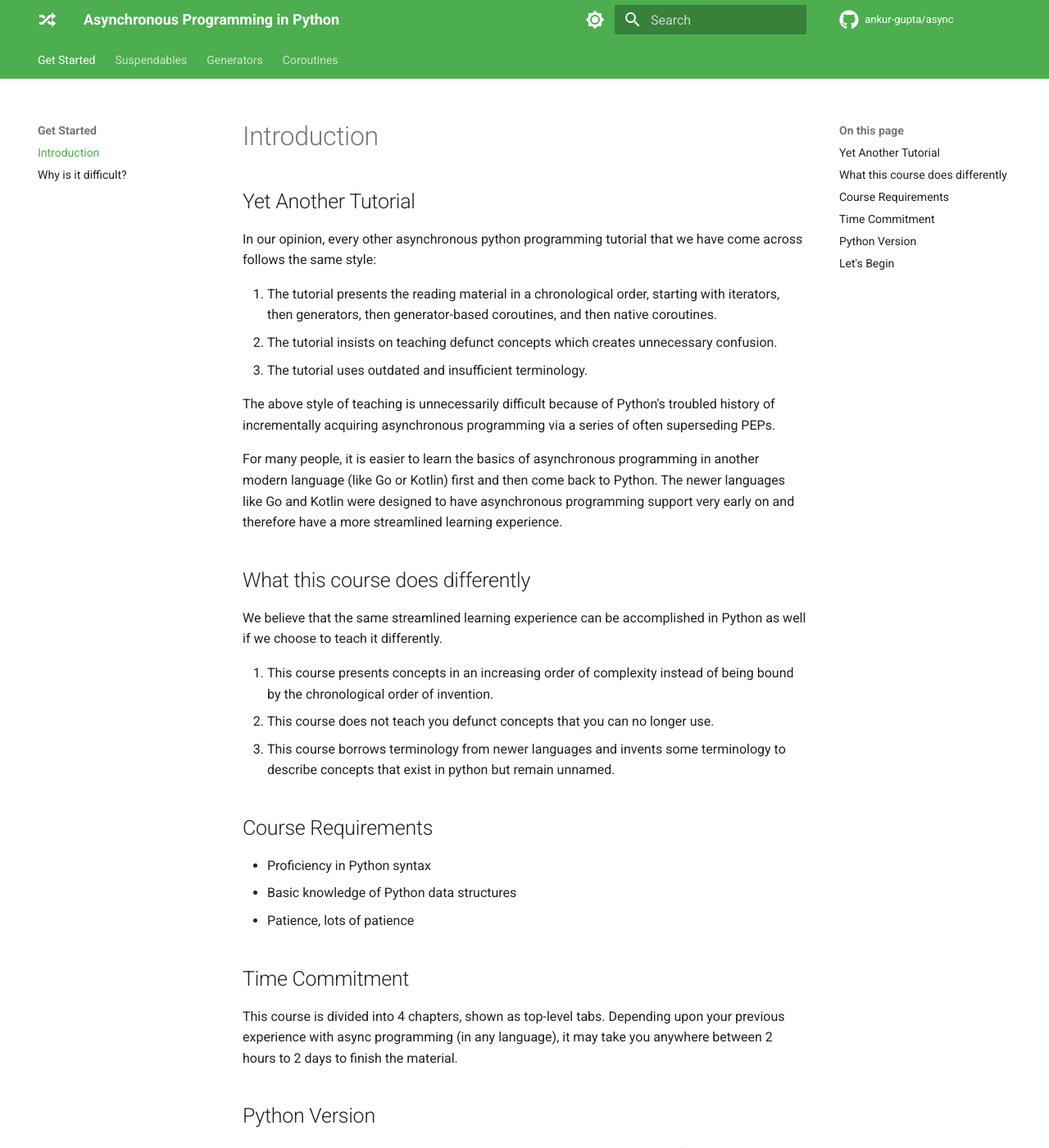
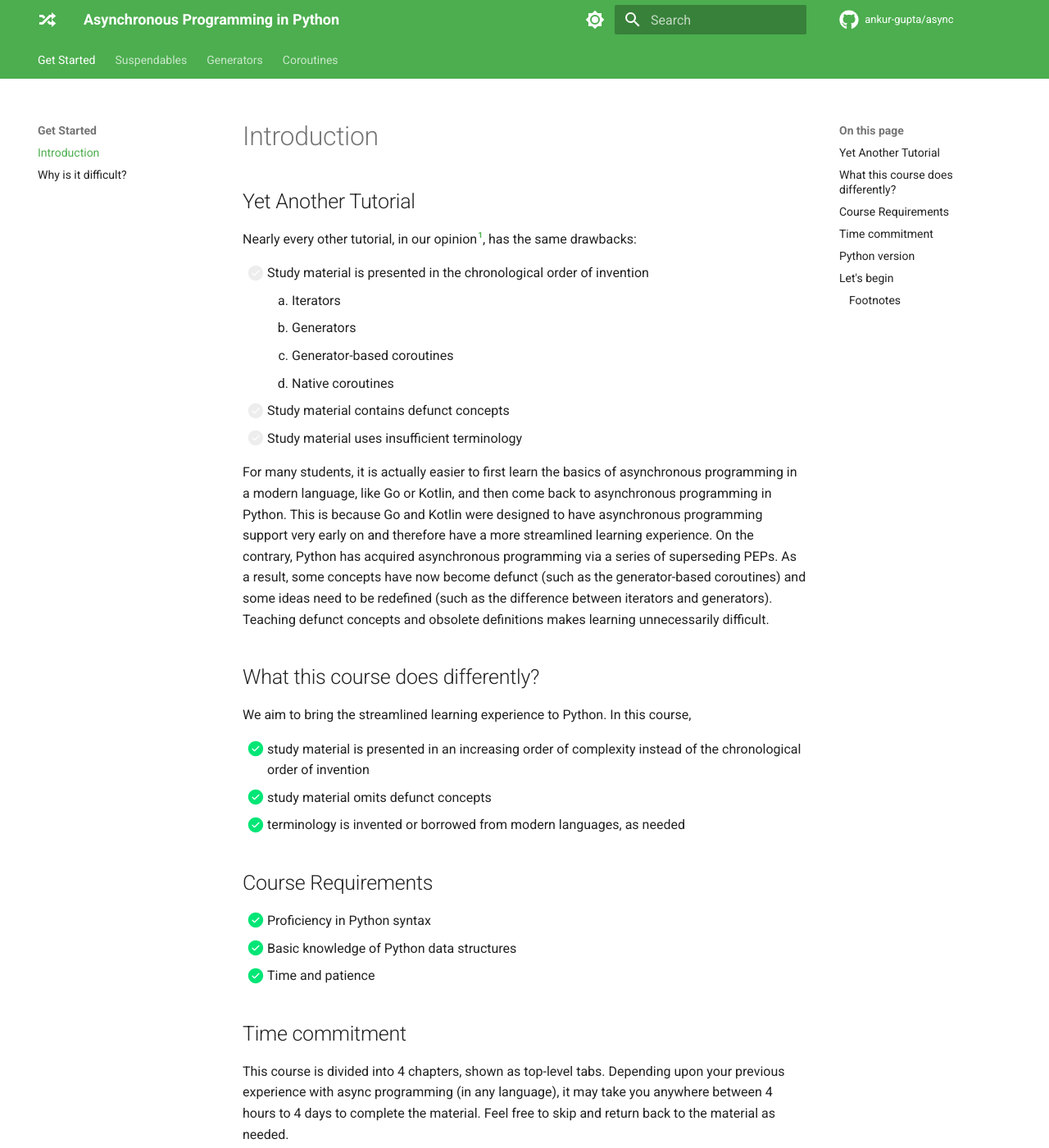
Before and after one commit to ankur-gupta/async, an MkDocs documentation site: the page built from docs/index.md, in a window 1280 px wide and 1400 px high. Shown: the whole window at 82% size. Built offline with MkDocs 1.6.1 and Material for MkDocs 9.7.7, drawn with Linux system fonts in a browser that asks for light colours; comment, search, counter and statistics services are not loaded; some of the changed text lies outside the part shown.

Commit message:
Rewrite first page

```diff
--- a/docs/index.md
+++ b/docs/index.md
@@ -1,35 +1,50 @@
 ## Yet Another Tutorial
-In our opinion, every other asynchronous python programming tutorial that we have come across follows the same style:
+Nearly every other tutorial, in our opinion[^1], has the same drawbacks:
 
-1. The tutorial presents the reading material in a chronological order, starting with iterators, then generators, then generator-based coroutines, and then native coroutines.
-2. The tutorial insists on teaching defunct concepts which creates unnecessary confusion.
-3. The tutorial uses outdated and insufficient terminology.
+- [ ] Study material is presented in the chronological order of invention
+    1. Iterators
+    2. Generators
+    3. Generator-based coroutines
+    4. Native coroutines
+- [ ] Study material contains defunct concepts
+- [ ] Study material uses insufficient terminology
 
-The above style of teaching is unnecessarily difficult because of Python's troubled history of incrementally acquiring asynchronous programming via a series of often superseding PEPs.
+<!-- Capitalize the P in Python a la https://www.python.org/ -->
+For many students, it is actually easier to first learn the basics of asynchronous programming in a
+modern language, like Go or Kotlin, and then come back to asynchronous programming in Python.
+This is because Go and Kotlin were designed to have asynchronous programming support very early
+on and therefore have a more streamlined learning experience.
+On the contrary, Python has acquired asynchronous programming via a series of superseding PEPs.
+As a result, some concepts have now become defunct (such as the generator-based coroutines)
+and some ideas need to be redefined (such as the difference between iterators and generators).
+Teaching defunct concepts and obsolete definitions makes learning unnecessarily difficult.
 
-For many people, it is easier to learn the basics of asynchronous programming in another modern language (like Go or Kotlin) first and then come back to Python. The newer languages like Go and Kotlin were designed to have asynchronous programming support very early on and therefore have a more streamlined learning experience.
+## What this course does differently?
+We aim to bring the streamlined learning experience to Python. In this course,
 
-## What this course does differently
-We believe that the same streamlined learning experience can be accomplished in Python as well if we choose to teach it differently.
-
-1. This course presents concepts in an increasing order of complexity instead of being bound by the chronological order of invention.
-2. This course does not teach you defunct concepts that you can no longer use.
-3. This course borrows terminology from newer languages and invents some terminology to describe concepts that exist in python but remain unnamed.
+- [x] study material is presented in an increasing order of complexity instead of the
+chronological order of invention
+- [x] study material omits defunct concepts
+- [x] terminology is invented or borrowed from modern languages, as needed
 
 ## Course Requirements
-* Proficiency in Python syntax
-* Basic knowledge of Python data structures
-* Patience, lots of patience
+- [x] Proficiency in Python syntax
+- [x] Basic knowledge of Python data structures
+- [x] Time and patience
 
-## Time Commitment
+
+## Time commitment
 This course is divided into 4 chapters, shown as top-level tabs. Depending upon your previous
-experience with async programming (in any language), it may take you anywhere between 2 hours to
-2 days to finish the material.
+experience with async programming (in any language), it may take you anywhere between 4 hours to
+4 days to complete the material. Feel free to skip and return back to the material as needed.
 
-## Python Version
-This course describes **Python 3.8.5**. This course almost assuredly is in conflict with earlier versions of Python.
+## Python version
+This course describes **Python 3.8.5**. Earlier Python versions may not work and are not
+recommended. Python async sytnax is still being refined. Specific examples from this course
+may need to be updated but the general concepts should apply to all later versions of Python.
 
-The general concepts in this course should hold for all later versions of Python. Since Python async syntax is still being refined, some of the specific examples in this course may not work as described. Please let us know and we will update them.
+## Let's begin
+We'll start with some commentary on why async Python programming is difficult to learn.
 
-## Let's Begin
-We'll start with some commentary on why async Python programming is difficult to learn or teach.
+### Footnotes
+[^1]: Apologies for the bluntness. We aim to be direct. Please take no offense.
--- a/mkdocs.yml
+++ b/mkdocs.yml
@@ -92,6 +92,19 @@ markdown_extensions:
   # https://squidfunk.github.io/mkdocs-material/setup/extensions/python-markdown/#footnotes
   - footnotes
 
+  # List with custom icons
+  # https://squidfunk.github.io/mkdocs-material/setup/extensions/python-markdown-extensions/#tasklist
+  - pymdownx.tasklist:
+      custom_checkbox: true
+
+  # For icons
+  # https://squidfunk.github.io/mkdocs-material/reference/icons-emojis/#configuration
+  - attr_list
+  - pymdownx.emoji:
+      emoji_index: !!python/name:materialx.emoji.twemoji
+      emoji_generator: !!python/name:materialx.emoji.to_svg
+
+
 plugins:
   # https://squidfunk.github.io/mkdocs-material/setup/adding-a-git-repository/#revisioning
   - git-revision-date-localized:
```
Also changed, not shown: docs/why-is-it-difficult.md (+9 -7 lines).
